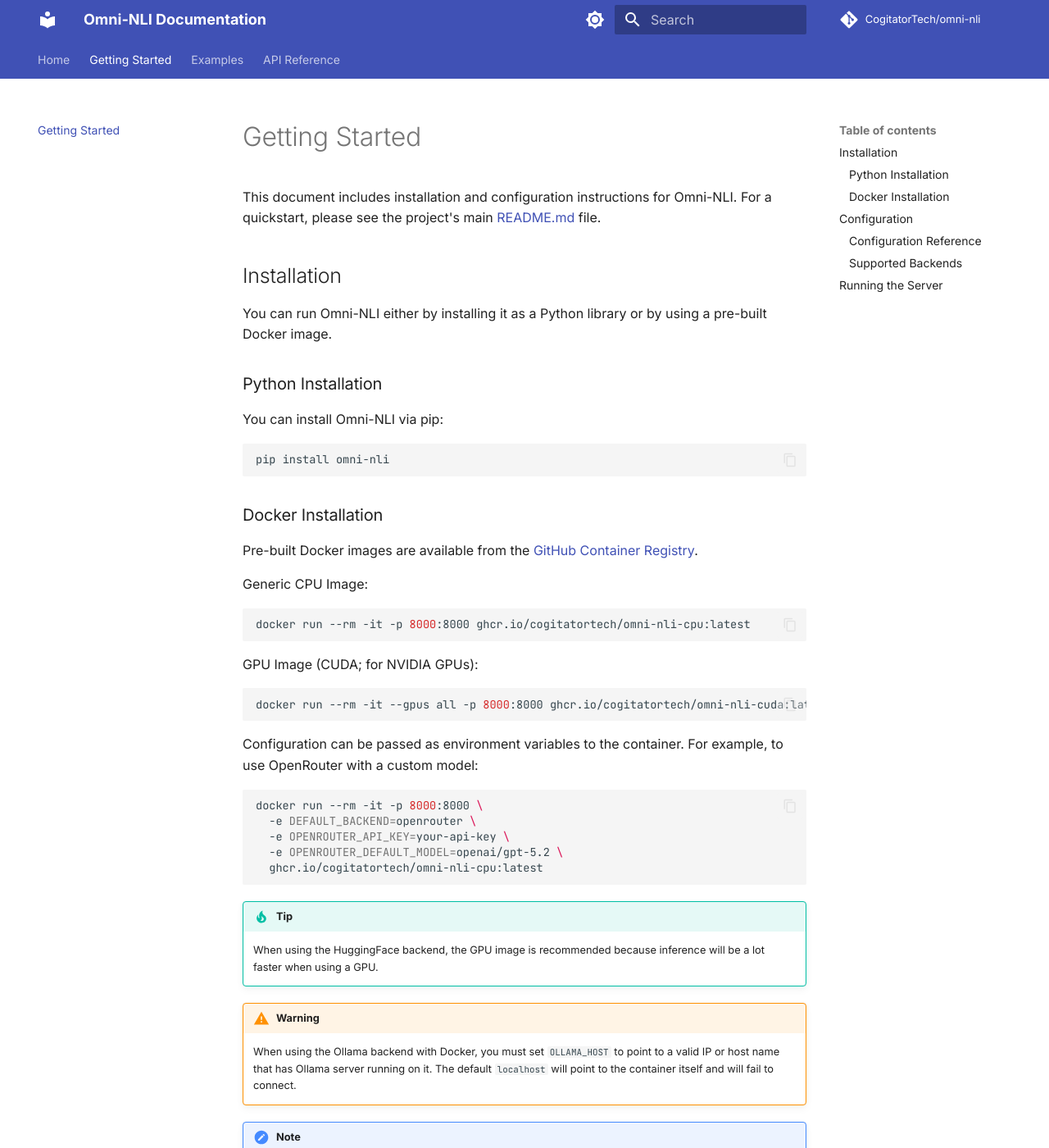
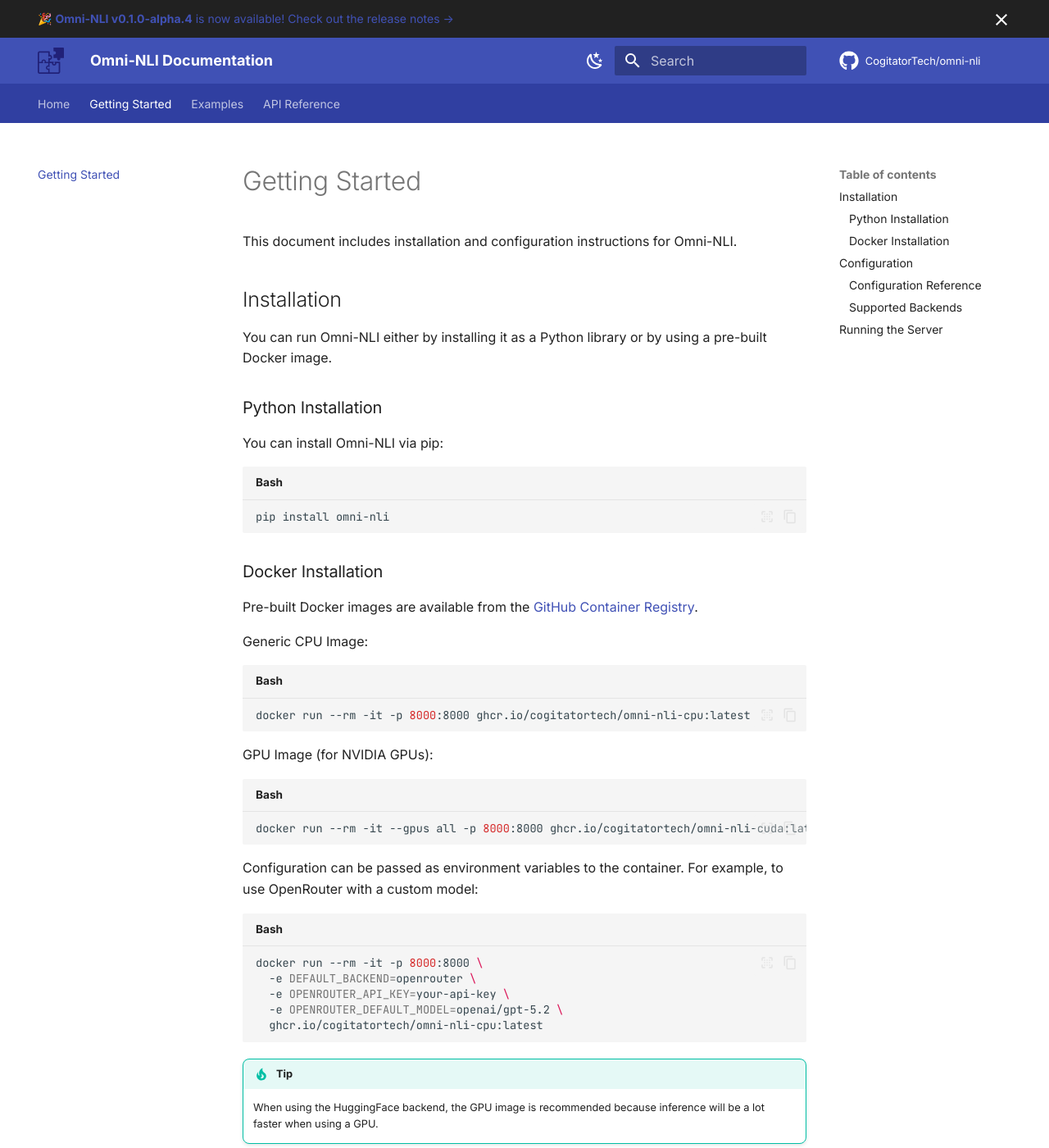
Before and after one commit to CogitatorTech/omni-nli, an MkDocs documentation site: the page built from docs/getting-started.md, in a window 1280 px wide and 1400 px high. Shown: the whole window at 82% size. Built offline with MkDocs 1.6.1 and Material for MkDocs 9.7.7, drawn with Linux system fonts in a browser that asks for light colours; comment, search, counter and statistics services are not loaded; the version menu is left out; some of the changed text lies outside the part shown.

````diff
--- a/docs/getting-started.md
+++ b/docs/getting-started.md
@@ -1,7 +1,6 @@
 # Getting Started
 
 This document includes installation and configuration instructions for Omni-NLI.
-For a quickstart, please see the project's main [README.md](https://github.com/CogitatorTech/omni-nli/blob/main/README.md) file.
 
 ## Installation
 
@@ -25,7 +24,7 @@ Generic CPU Image:
 docker run --rm -it -p 8000:8000 ghcr.io/cogitatortech/omni-nli-cpu:latest
 ```
 
-GPU Image (CUDA; for NVIDIA GPUs):
+GPU Image (for NVIDIA GPUs):
 
 ```sh
 docker run --rm -it --gpus all -p 8000:8000 ghcr.io/cogitatortech/omni-nli-cuda:latest
--- /dev/null
+++ b/docs/overrides/main.html
@@ -0,0 +1,7 @@
+{% extends "base.html" %}
+
+{% block announce %}
+<a href="https://github.com/CogitatorTech/omni-nli/releases">
+  🎉 <strong>Omni-NLI v0.1.0-alpha.4</strong> is now available! Check out the release notes →
+</a>
+{% endblock %}
--- /dev/null
+++ b/docs/stylesheets/extra.css
@@ -0,0 +1,196 @@
+/* Omni-NLI Custom Styles */
+
+/* Primary color customization */
+:root {
+  --md-primary-fg-color: #3f51b5;
+  --md-primary-fg-color--light: #5c6bc0;
+  --md-primary-fg-color--dark: #303f9f;
+  --md-accent-fg-color: #ffc107;
+}
+
+[data-md-color-scheme="slate"] {
+  --md-primary-fg-color: #5c6bc0;
+  --md-primary-fg-color--light: #7986cb;
+  --md-primary-fg-color--dark: #3f51b5;
+  --md-accent-fg-color: #ffd54f;
+}
+
+/* Logo sizing */
+.md-header__button.md-logo img,
+.md-header__button.md-logo svg {
+  height: 1.6rem;
+  width: auto;
+}
+
+/* Navigation tabs styling */
+.md-tabs {
+  background-color: var(--md-primary-fg-color--dark);
+}
+
+/* Code block enhancements */
+.highlight code {
+  font-size: 0.85em;
+}
+
+/* Admonition styling */
+.md-typeset .admonition,
+.md-typeset details {
+  border-radius: 8px;
+  box-shadow: 0 2px 4px rgba(0, 0, 0, 0.1);
+}
+
+/* Card-like content blocks */
+.md-typeset .grid {
+  display: grid;
+  grid-template-columns: repeat(auto-fit, minmax(300px, 1fr));
+  gap: 1rem;
+}
+
+.md-typeset .card {
+  background: var(--md-default-bg-color);
+  border: 1px solid var(--md-default-fg-color--lightest);
+  border-radius: 8px;
+  padding: 1.5rem;
+  transition: box-shadow 0.2s, transform 0.2s;
+}
+
+.md-typeset .card:hover {
+  box-shadow: 0 4px 12px rgba(0, 0, 0, 0.15);
+  transform: translateY(-2px);
+}
+
+/* Hero section on home page */
+.md-typeset .hero {
+  text-align: center;
+  padding: 2rem 0;
+  margin-bottom: 2rem;
+}
+
+.md-typeset .hero h1 {
+  font-size: 2.5rem;
+  font-weight: 700;
+  margin-bottom: 1rem;
+}
+
+.md-typeset .hero p {
+  font-size: 1.2rem;
+  color: var(--md-default-fg-color--light);
+  max-width: 600px;
+  margin: 0 auto;
+}
+
+/* Button styling */
+.md-typeset .md-button {
+  border-radius: 6px;
+  font-weight: 600;
+  padding: 0.75em 1.5em;
+  transition: all 0.2s;
+}
+
+.md-typeset .md-button:hover {
+  transform: translateY(-1px);
+  box-shadow: 0 4px 8px rgba(0, 0, 0, 0.2);
+}
+
+.md-typeset .md-button--primary {
+  background-color: var(--md-primary-fg-color);
+  border-color: var(--md-primary-fg-color);
+}
+
+/* Table styling */
+.md-typeset table:not([class]) {
+  border-radius: 8px;
+  overflow: hidden;
+  box-shadow: 0 1px 3px rgba(0, 0, 0, 0.1);
+}
+
+.md-typeset table:not([class]) th {
+  background-color: var(--md-primary-fg-color);
+  color: white;
+}
+
+/* Footer styling */
+.md-footer {
+  margin-top: 2rem;
+}
+
+/* Smooth scrolling */
+html {
+  scroll-behavior: smooth;
+}
+
+/* Tab content styling */
+.md-typeset .tabbed-set {
+  border-radius: 8px;
+  overflow: hidden;
+}
+
+/* Search highlight */
+.md-search-result mark {
+  background-color: var(--md-accent-fg-color);
+  color: var(--md-default-fg-color);
+  padding: 0 2px;
+  border-radius: 2px;
+}
+
+/* Mermaid diagram container */
+.mermaid {
+  text-align: center;
+  padding: 1rem;
+}
+
+/* Feature list styling */
+.md-typeset .feature-list {
+  display: grid;
+  grid-template-columns: repeat(auto-fit, minmax(250px, 1fr));
+  gap: 1.5rem;
+  margin: 2rem 0;
+}
+
+.md-typeset .feature-item {
+  display: flex;
+  align-items: flex-start;
+  gap: 1rem;
+}
+
+.md-typeset .feature-item .twemoji {
+  font-size: 1.5rem;
+  flex-shrink: 0;
+}
+
+/* Keyboard shortcuts styling */
+.md-typeset kbd {
+  background-color: var(--md-default-fg-color--lightest);
+  border-radius: 4px;
+  box-shadow: 0 1px 2px rgba(0, 0, 0, 0.2);
+}
+
+/* Improve spacing for code annotations */
+.md-typeset .md-annotation {
+  font-size: 0.9rem;
+}
+
+/* Status badges */
+.md-typeset .status {
+  display: inline-block;
+  padding: 0.25em 0.75em;
+  border-radius: 1em;
+  font-size: 0.75rem;
+  font-weight: 600;
+  text-transform: uppercase;
+}
+
+.md-typeset .status--stable {
+  background-color: #4caf50;
+  color: white;
+}
+
+.md-typeset .status--beta {
+  background-color: #ff9800;
+  color: white;
+}
+
+.md-typeset .status--alpha {
+  background-color: #f44336;
+  color: white;
+}
--- a/mkdocs.yml
+++ b/mkdocs.yml
@@ -6,39 +6,92 @@ site_url: https://cogitatortech.github.io/omni-nli/
 
 theme:
   name: material
+  logo: assets/logo.svg
+  favicon: assets/logo.svg
+  custom_dir: docs/overrides
   palette:
+    # Light mode
     - media: "(prefers-color-scheme: light)"
       scheme: default
-      primary: deep blue
+      primary: indigo
       accent: amber
       toggle:
-        icon: material/brightness-7
+        icon: material/weather-night
         name: Switch to dark mode
+    # Dark mode
     - media: "(prefers-color-scheme: dark)"
       scheme: slate
-      primary: deep blue
+      primary: indigo
       accent: amber
       toggle:
-        icon: material/brightness-4
+        icon: material/weather-sunny
         name: Switch to light mode
   font:
     text: Inter
     code: JetBrains Mono
+  icon:
+    repo: fontawesome/brands/github
+    annotation: material/arrow-right-circle
   features:
+    # Navigation
+    - navigation.instant
+    - navigation.instant.prefetch
+    - navigation.instant.progress
+    - navigation.tracking
+    - navigation.tabs
+    - navigation.tabs.sticky
+    - navigation.sections
+    - navigation.expand
+    - navigation.path
+    - navigation.top
+    - navigation.footer
+    # Table of contents
+    - toc.follow
+    # Search
+    - search.suggest
+    - search.highlight
+    - search.share
+    # Content
     - content.code.copy
-    - navigation.tabs
-    - navigation.top
     - content.code.select
     - content.code.annotate
-    - navigation.tracking
+    - content.tabs.link
+    - content.tooltips
+    # Header
+    - header.autohide
+    - announce.dismiss
 
 extra:
   social:
     - icon: fontawesome/brands/github
       link: https://github.com/CogitatorTech/omni-nli
+      name: Omni-NLI on GitHub
+    - icon: fontawesome/brands/python
+      link: https://pypi.org/project/omni-nli/
+      name: Omni-NLI on PyPI
+  generator: false
+  analytics:
+    feedback:
+      title: Was this page helpful?
+      ratings:
+        - icon: material/emoticon-happy-outline
+          name: This page was helpful
+          data: 1
+          note: Thanks for your feedback!
+        - icon: material/emoticon-sad-outline
+          name: This page could be improved
+          data: 0
+          note: Thanks for your feedback! Help us improve by opening an issue.
+  version:
+    provider: mike
+
+extra_css:
+  - stylesheets/extra.css
 
 plugins:
-  - search
+  - search:
+      separator: '[\s\-,:!=\[\]()"/]+|(?!\b)(?=[A-Z][a-z])|\.(?!\d)|&[lg]t;'
+  - tags
 
 nav:
   - Home: index.md
@@ -47,13 +100,54 @@ nav:
   - API Reference: api-reference.md
 
 markdown_extensions:
+  # Python Markdown
+  - abbr
+  - admonition
+  - attr_list
+  - def_list
+  - footnotes
+  - md_in_html
+  - tables
+  - toc:
+      permalink: true
+      permalink_title: Anchor link to this section
+      toc_depth: 3
+  # PyMdownx
+  - pymdownx.arithmatex:
+      generic: true
+  - pymdownx.betterem:
+      smart_enable: all
+  - pymdownx.caret
+  - pymdownx.critic
+  - pymdownx.details
+  - pymdownx.emoji:
+      emoji_index: !!python/name:material.extensions.emoji.twemoji
+      emoji_generator: !!python/name:material.extensions.emoji.to_svg
   - pymdownx.highlight:
       anchor_linenums: true
+      line_spans: __span
+      pygments_lang_class: true
+      auto_title: true
   - pymdownx.inlinehilite
-  - pymdownx.snippets
-  - pymdownx.superfences
-  - pymdownx.details
-  - admonition
-  - attr_list
-  - toc:
-      permalink: true
+  - pymdownx.keys
+  - pymdownx.magiclink:
+      normalize_issue_symbols: true
+      repo_url_shorthand: true
+      user: CogitatorTech
+      repo: omni-nli
+  - pymdownx.mark
+  - pymdownx.smartsymbols
+  - pymdownx.snippets:
+      base_path: docs
+      check_paths: true
+  - pymdownx.superfences:
+      custom_fences:
+        - name: mermaid
+          class: mermaid
+          format: !!python/name:pymdownx.superfences.fence_code_format
+  - pymdownx.tabbed:
+      alternate_style: true
+      combine_header_slug: true
+  - pymdownx.tasklist:
+      custom_checkbox: true
+  - pymdownx.tilde
````
Also changed, not shown: README.md (+16 -11 lines), docs/includes/abbreviations.md (added, +11 -0 lines), docs/assets/logo.svg (added).
